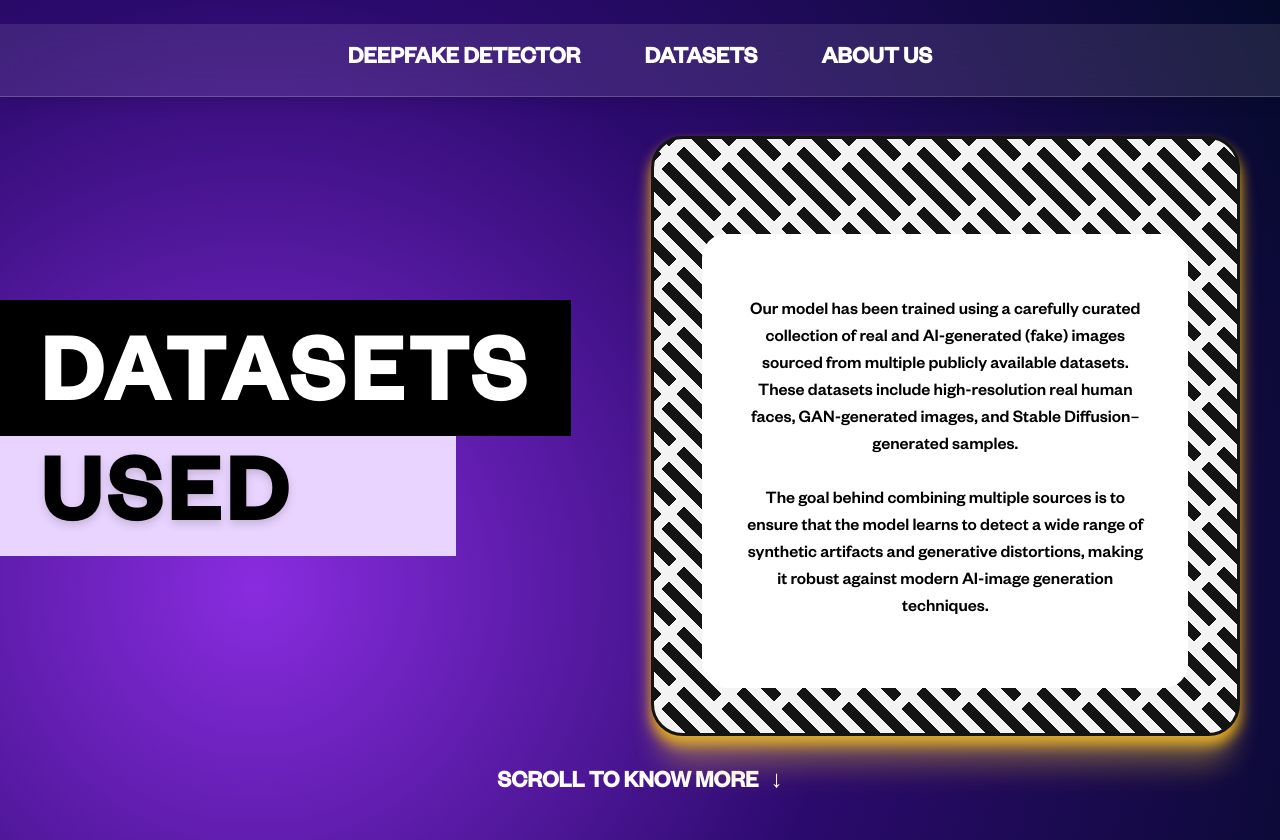
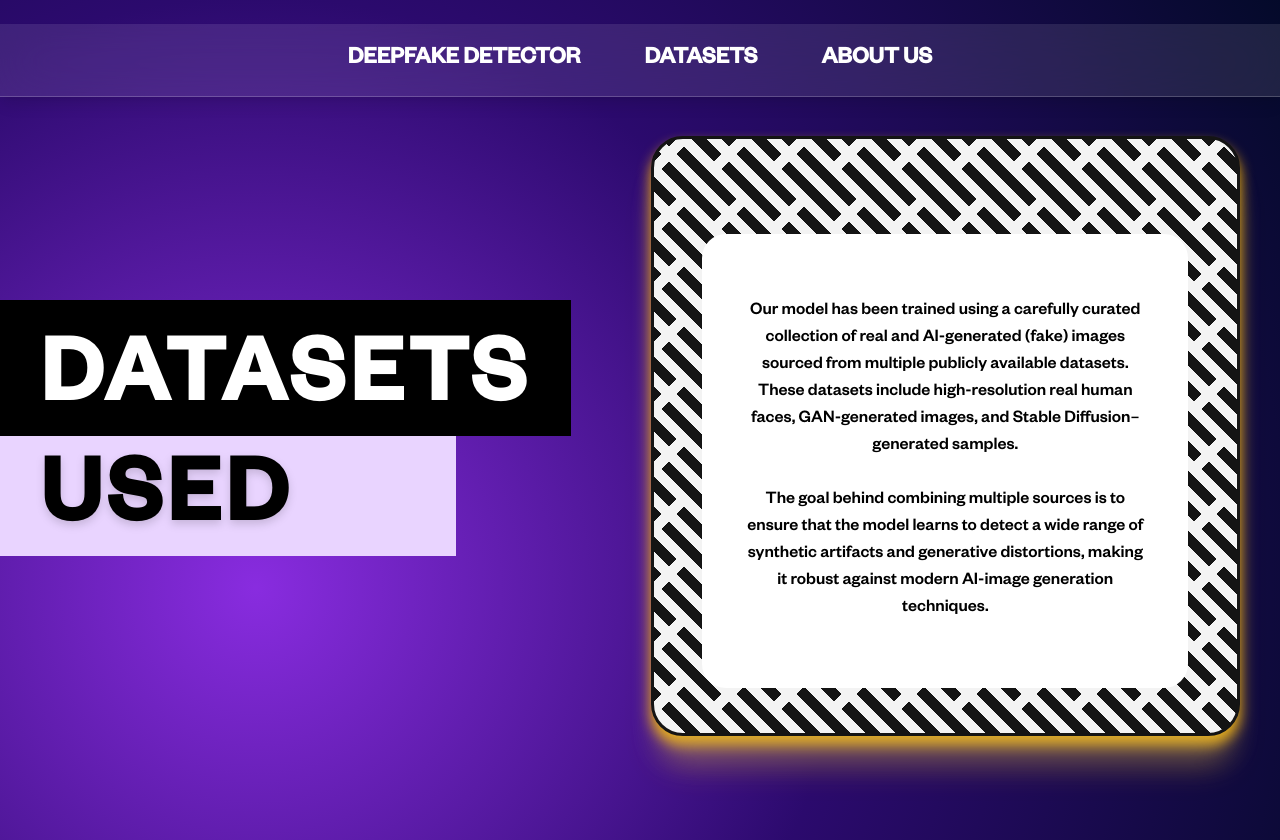
Before and after one commit to Kuldeep-singh24/GAN-generated-fake-image-detection, a React (Vite) app in the folder frontend/: page /datasets in a window 1280 px wide. Built offline with nearby package versions, Linux system fonts and the light colour scheme.

Commit message:
Update Datasets.jsx

```diff
--- a/frontend/src/components/Datasets.jsx
+++ b/frontend/src/components/Datasets.jsx
@@ -47,11 +47,7 @@
         </div>
       </div>
 
-      <div className="flex w-full items-center justify-center -mt-3">
-        <button className="uppercase text-2xl -mt-5 text-center font-extrabold text-white">
-          Scroll to know more <span className="font-extrabold ml-2">&#8595;</span>
-        </button>
-      </div>
+
 
     </div>
   );
```
